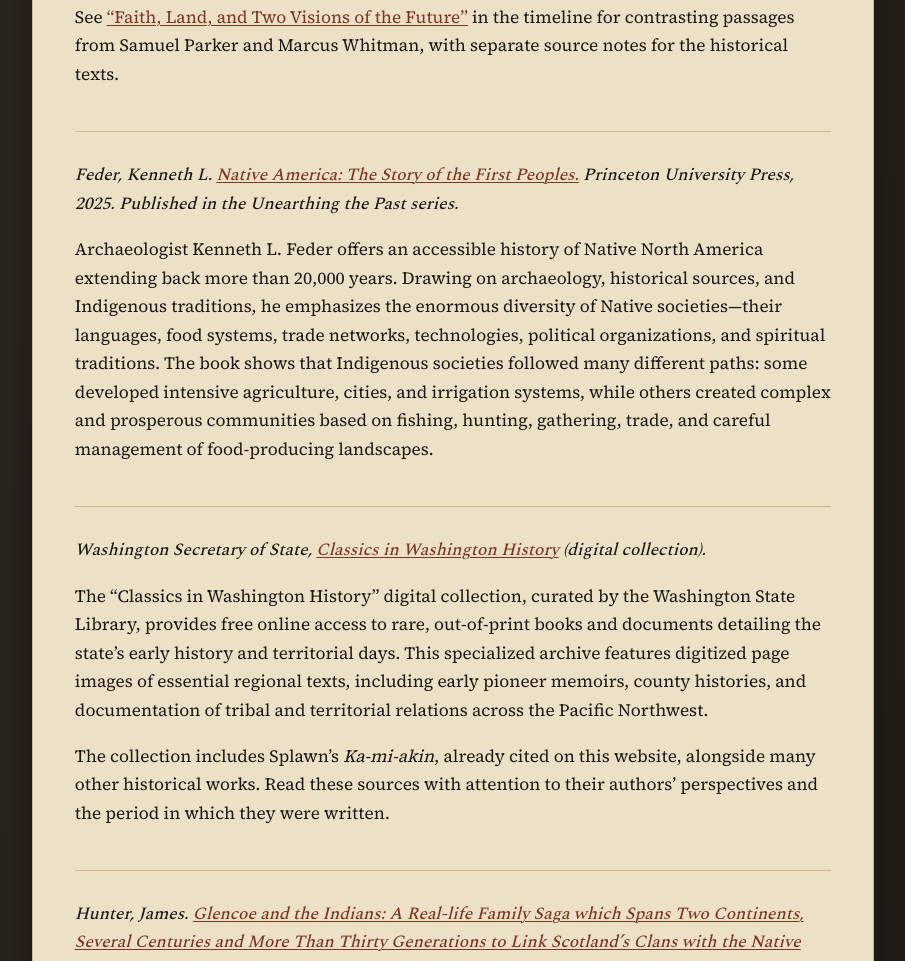
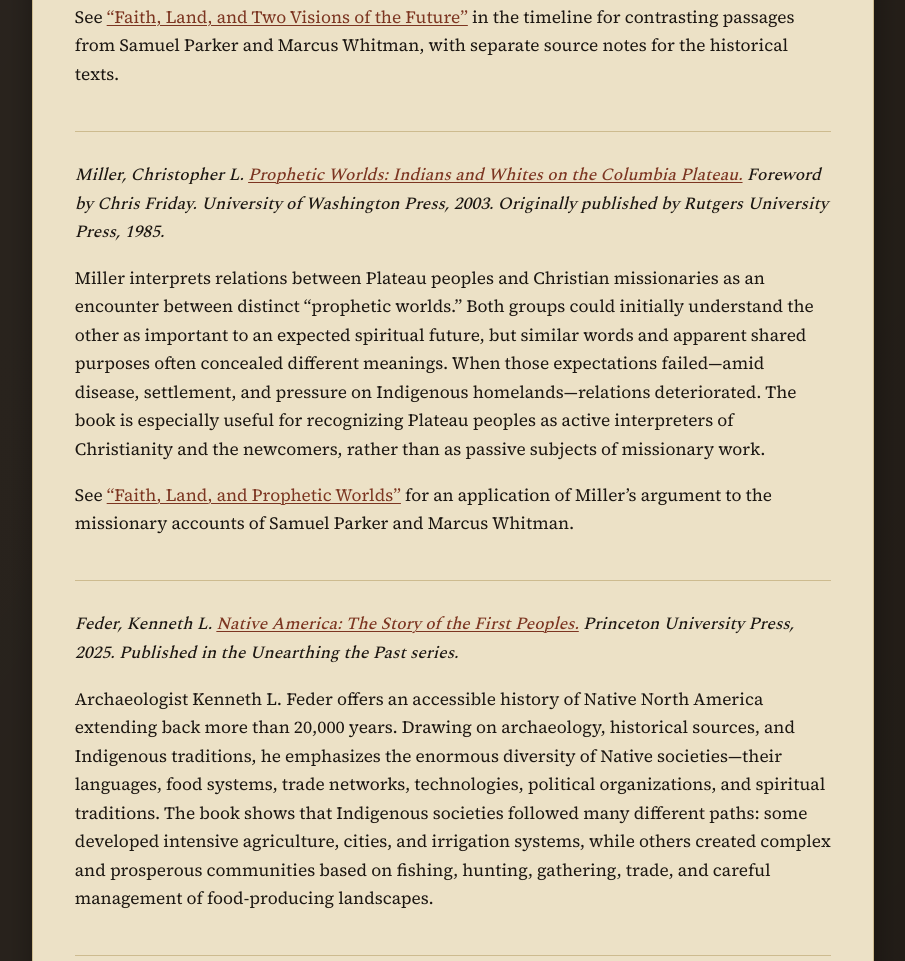
Before and after one commit to rncarlberg/washington-indigenous-wars, a plain HTML site: page bibliography.html in a window 1280 px wide. Shown: the part 1392-2353 px from the top of the page, without its empty margins (187-1092 px from the left). Drawn offline with nearby package versions, Linux system fonts and the light colour scheme.

Commit message:
Add Prophetic Worlds to resources

```diff
--- a/bibliography.html
+++ b/bibliography.html
@@ -69,6 +69,12 @@
   <p class="citation">Carpenter, Marc James. <a href="https://yalebooks.yale.edu/book/9780300275735/the-war-on-illahee/"><em>The War on Illahee: Genocide, Complicity, and Cover-Ups in the Pioneer Northwest.</em></a> Yale University Press, 2025.</p>
   <p>Carpenter presents the conflicts of the 1850s in Oregon and Washington not as isolated &ldquo;Indian wars,&rdquo; but as connected parts of a broader campaign to seize Indigenous homelands&mdash;<em>illahee</em> in Chinook Jargon. Particularly valuable for this website is his examination of historical memory: how pioneers, public commemorations, and later historians minimized, justified, or omitted violence against Indigenous people. His work connects military conflict with land dispossession and with the stories later generations chose to tell about settlement.</p>
   <p>See <a href="time-line.html#faith-land-and-the-future">“Faith, Land, and Two Visions of the Future”</a> in the timeline for contrasting passages from Samuel Parker and Marcus Whitman, with separate source notes for the historical texts.</p>
+</div>
+
+<div class="biblio-entry" id="miller-prophetic-worlds">
+  <p class="citation">Miller, Christopher L. <a href="https://uwapress.uw.edu/book/9780295983028/prophetic-worlds/"><em>Prophetic Worlds: Indians and Whites on the Columbia Plateau.</em></a> Foreword by Chris Friday. University of Washington Press, 2003. Originally published by Rutgers University Press, 1985.</p>
+  <p>Miller interprets relations between Plateau peoples and Christian missionaries as an encounter between distinct &ldquo;prophetic worlds.&rdquo; Both groups could initially understand the other as important to an expected spiritual future, but similar words and apparent shared purposes often concealed different meanings. When those expectations failed&mdash;amid disease, settlement, and pressure on Indigenous homelands&mdash;relations deteriorated. The book is especially useful for recognizing Plateau peoples as active interpreters of Christianity and the newcomers, rather than as passive subjects of missionary work.</p>
+  <p>See <a href="faith-land.html">“Faith, Land, and Prophetic Worlds”</a> for an application of Miller&rsquo;s argument to the missionary accounts of Samuel Parker and Marcus Whitman.</p>
 </div>
 
 <div class="biblio-entry" id="feder-native-america">
```
